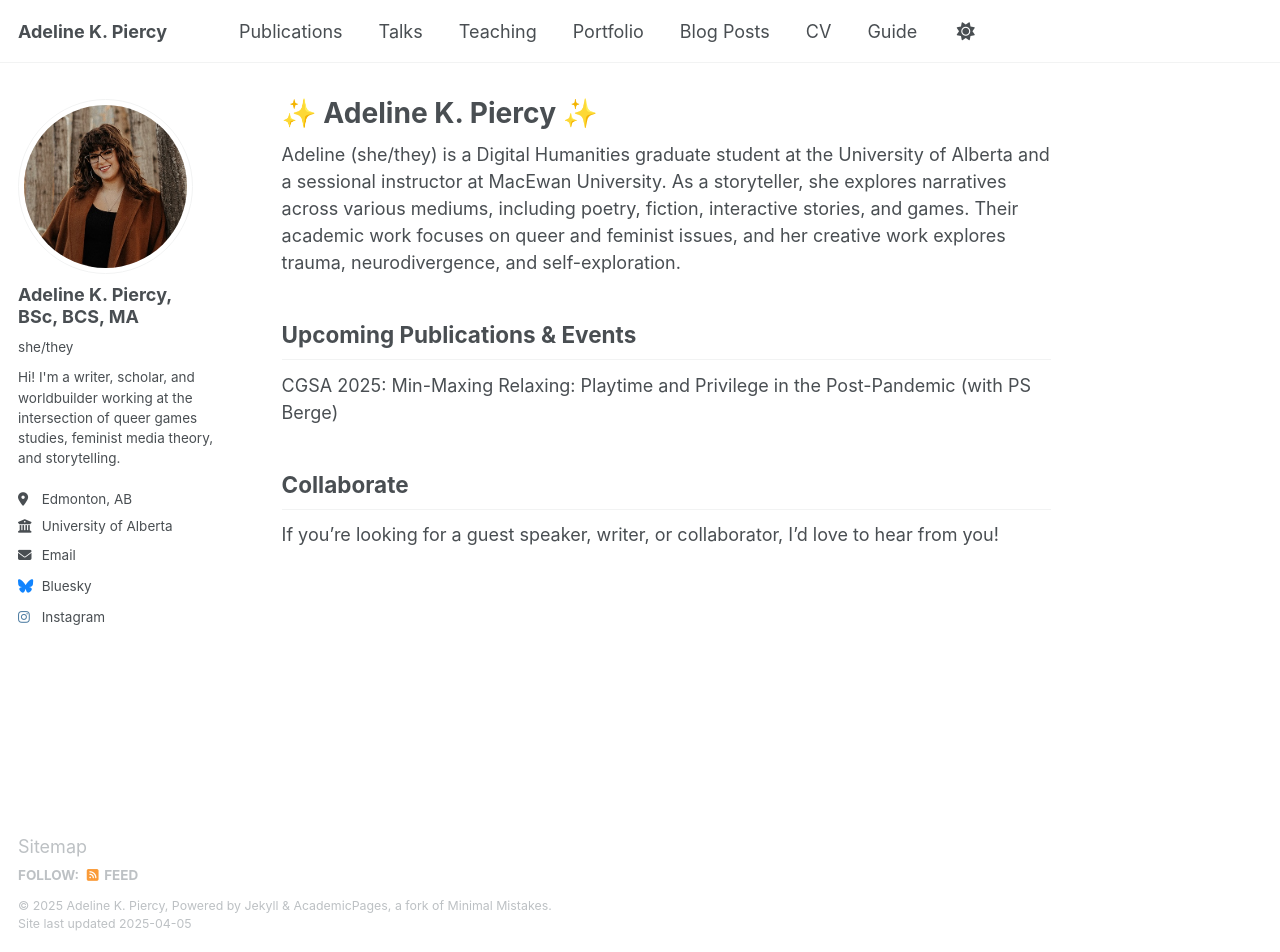
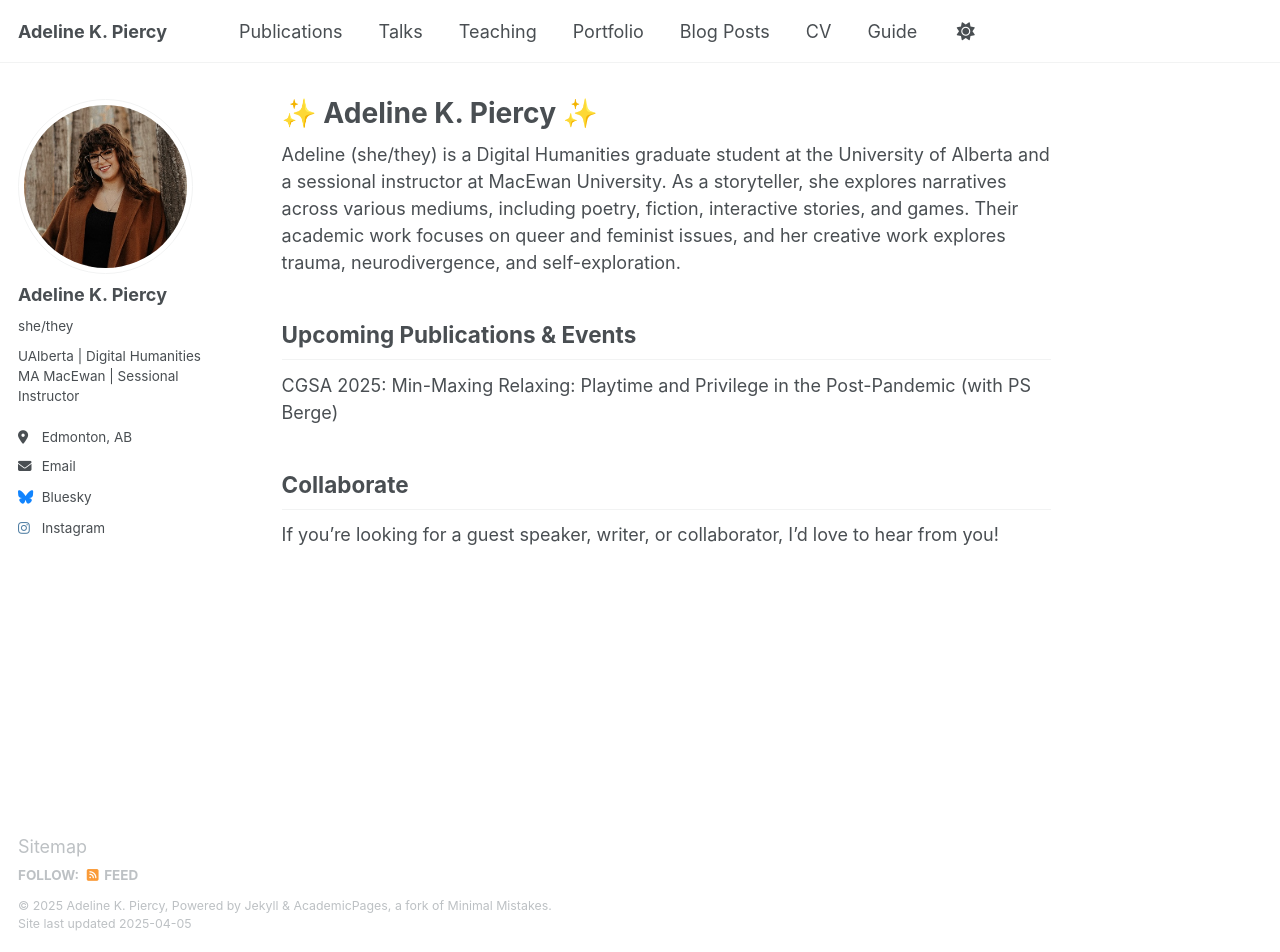
Before and after one commit to akpiercy/me, a Jekyll site: the page built from _pages/about.md, in a window 1280 px wide and 952 px high. Built offline with Jekyll 4.4.1, drawn with Linux system fonts in a browser that asks for light colours.

Commit message:
Update _config.yml

```diff
--- a/_config.yml
+++ b/_config.yml
@@ -23,11 +23,11 @@ repository               : "me/akpiercy.github.io"
 author:
   # Biographic information
   avatar           : "headshot.jpg"
-  name             : "Adeline K. Piercy, BSc, BCS, MA"
+  name             : "Adeline K. Piercy"
   pronouns         : "she/they"
-  bio              : "Hi! I'm a writer, scholar, and worldbuilder working at the intersection of queer games studies, feminist media theory, and storytelling."
+  bio              : "UAlberta | Digital Humanities MA      MacEwan | Sessional Instructor"
   location         : "Edmonton, AB"
-  employer         : "University of Alberta"
+  employer         : # "University of Alberta"
   uri              : # URL
   email            : "akpiercy@ualberta.ca"
 
```
